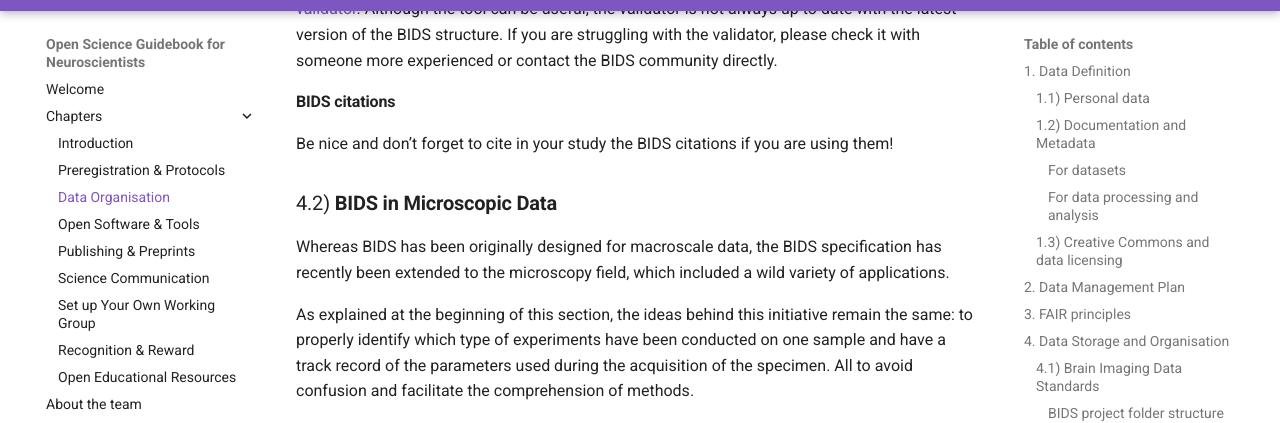
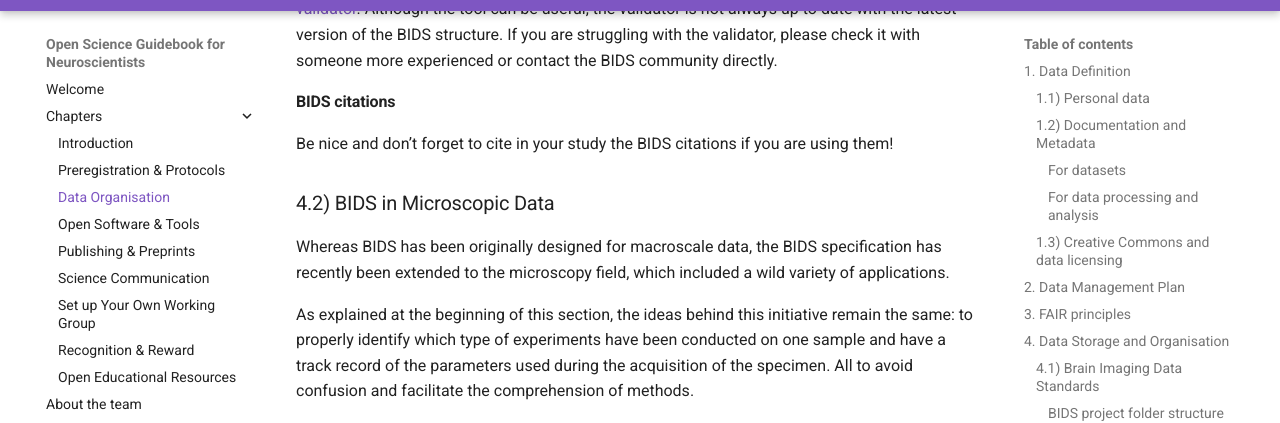
Before and after one commit to ANW-Open-Science/Open-Science-Guidebook-for-Neuroscientists, an MkDocs documentation site: the page built from docs/tabs/3-data_organisation.md, in a window 1280 px wide and 900 px high, scrolled down 5154 px. Shown: the part 69-492 px from the top of the window. Built offline with MkDocs 1.6.1 and Material for MkDocs 9.7.7, drawn with Linux system fonts in a browser that asks for light colours; some of the changed text lies outside the part shown.

```diff
--- a/docs/tabs/3-data_organisation.md
+++ b/docs/tabs/3-data_organisation.md
@@ -103,7 +103,7 @@ Furthermore, there is a validator available to check if your data is correctly o
 #### **BIDS citations**
 Be nice and don’t forget to cite in your study the BIDS citations if you are using them!
 
-### 4.2) **BIDS in Microscopic Data**
+### 4.2) BIDS in Microscopic Data
 
 Whereas BIDS has been originally designed for macroscale data, the BIDS specification has recently been extended to the microscopy field, which included a wild variety of applications.
 
@@ -133,7 +133,7 @@ In summary, this type of data storage, which is constantly evolving and improvin
 <img src="../assets/images/BIDS3.png", width="600">
 *Figure 3.2* - Illustration of rat spinal cord SEM overview following a BIDS format, modified from Zaimi et al., 2018 and extract from Bourget et al. 2022.
 
-### 4.3) **Big Genetic Datasets**
+### 4.3) Big Genetic Datasets
 There are many ways to capture interindividual genetic variation. In order to make it simple, we are going to look at the most commonly analysed variants: Single Nucleotide Polymorphisms (SNPs). SNPs are places in the genome where one letter differs between people, for example, in chromosome 19, position 44908822 some people have a C (Cytosine) base, others have a T (Thymine). This is the APOE SNP, an important genetic factor for Alzheimer’s disease. This SNP would be represented either by a SNP ID - in this case, <mark style="background-color: #FFFF00">19</mark>:<mark style="background-color: #00FF77">45412079</mark>:<mark style="background-color: #00FFFF">C_T</mark> (usually written in the form  <mark style="background-color: #FFFF00">chromosome</mark>:<mark style="background-color: #00FF77">base pair</mark>:<mark style="background-color: #00FFFF">allele1_allele2</mark>) - or by its rsID - rs7412 (which you have to look up online).
 
 “Genomic data” usually refers to data either from whole genome/exome sequencing or from SNP arrays. Because we mostly know which positions of the DNA are SNPs, we mostly use SNP arrays to genotype people as this technology is more accessible than whole genome sequencing, especially for genotyping (large) datasets of clinical populations, which is why we will focus on this method in this chapter. However, it is important to keep in mind that this approach has certain limitations: it may fail to detect genetic variations that are not part of the SNP array being used, which is particularly important to keep in mind if we are interested in rare genetic variation.
@@ -164,7 +164,7 @@ For clinical, demographic, and behavioural data, accurate and meticulous data ma
 
 Spreadsheets and documents are widely used for various purposes including collecting, storing, manipulating, analysing, and documenting research data. However, it's important to exercise caution as improper use of them can lead to significant errors in workflows. Our recommendation is to follow the [Turing Way](https://the-turing-way.netlify.app/reproducible-research/rdm/rdm-storage).
 
-### 4.5) **Work in progress**
+### 4.5) Work in progress
 For some data types, there is no standard yet. Efforts are ongoing in various fields to develop standardised approaches for data storage and sharing. While there's still progress to be made, we recommend reaching out to colleagues engaged in similar work or data. Collaborating and sharing experiences can provide valuable insights into effective data storage practices.
 
 ## 5. Sharing your own data
```
Also changed, not shown: other parts of docs/tabs/3-data_organisation.md (+4 -4 lines).
